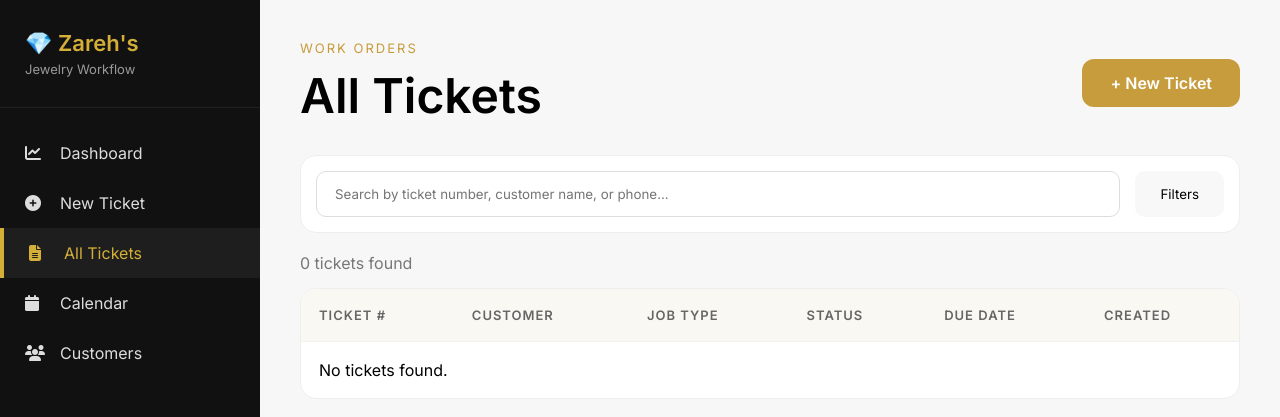
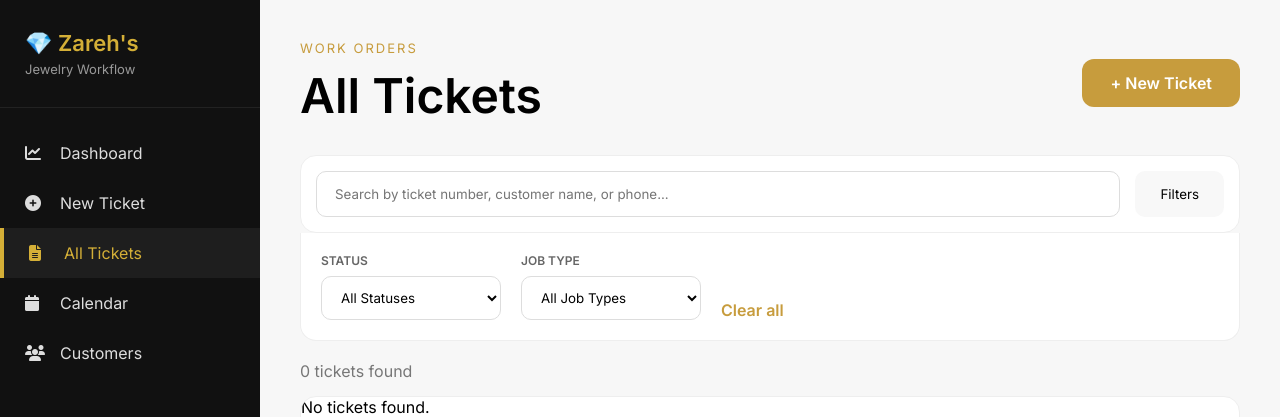
Before and after one commit to Hannah-Xiang/Jewelry-Working-Flow-System, a Django app: page /tickets/ in a window 1280 px wide. Shown: the top 417 px of the page. Run offline with Django 5.2, Linux system fonts and the light colour scheme; data that the repository does not hold is empty.

Commit message:
ALL TICKETS SEARCH

```diff
--- a/core/templates/core/all_tickets.html
+++ b/core/templates/core/all_tickets.html
@@ -24,12 +24,15 @@
 
 <form method="GET">
 
+<form id="filterForm" method="GET">
+
     <div class="search-card">
 
         <div class="search-box">
 
             <input
                 type="text"
+                id="searchInput"
                 name="search"
                 value="{{ search }}"
                 placeholder="Search by ticket number, customer name, or phone..."
@@ -49,10 +52,20 @@
 
     <div
         id="filterPanel"
-    style="display:none;margin-bottom:20px;"
+        class="filter-panel"
+        {% if selected_status or selected_job_type %}
+        style="display:block;"
+        {% endif %}
     >
 
-    <select name="status">
+        <div class="filter-group">
+
+            <label>Status</label>
+
+            <select
+                id="statusFilter"
+                name="status"
+            >
 
                 <option value="">
                     All Statuses
@@ -73,7 +86,16 @@
 
             </select>
 
-    <select name="job_type">
+        </div>
+
+        <div class="filter-group">
+
+            <label>Job Type</label>
+
+            <select
+                id="jobTypeFilter"
+                name="job_type"
+            >
 
                 <option value="">
                     All Job Types
@@ -94,21 +116,24 @@
 
             </select>
 
-    <button type="submit">
-        Apply
-    </button>
+        </div>
 
-    <a href="{% url 'all_tickets' %}">
-        Clear
+        <a
+            href="{% url 'all_tickets' %}"
+            class="clear-link"
+        >
+            Clear all
         </a>
 
     </div>
 
 </form>
 
+</form>
+
 <!-- Count -->
 
-<div class="ticket-count">
+<div class="ticket-count" id="ticketCount">
     {{ ticket_count }} tickets found
 </div>
 
@@ -131,7 +156,7 @@
 
         </thead>
 
-        <tbody>
+        <tbody id="ticketTableBody>
 
 {% for ticket in tickets %}
 
@@ -370,8 +395,212 @@
 
 }
 
+.filter-panel{
+
+    display:none;
+
+    background:white;
+
+    border:1px solid #eee;
+
+    border-top:none;
+
+    border-radius:0 0 16px 16px;
+
+    padding:20px;
+
+    margin-top:-20px;
+
+    margin-bottom:20px;
+
+    display:flex;
+
+    align-items:flex-end;
+
+    gap:20px;
+
+    flex-wrap:wrap;
+}
+
+.filter-group{
+    display:flex;
+    flex-direction:column;
+    gap:8px;
+}
+
+.filter-group label{
+    font-size:12px;
+    font-weight:600;
+    color:#666;
+    text-transform:uppercase;
+}
+
+.filter-group select{
+
+    min-width:180px;
+
+    padding:12px 15px;
+
+    border:1px solid #ddd;
+
+    border-radius:10px;
+
+    background:white;
+}
+
+.clear-link{
+
+    color:#c79c3d;
+
+    text-decoration:none;
+
+    font-weight:600;
+}
+
 
 
 </style>
 
+<script>
+
+const searchInput =
+    document.getElementById(
+        "searchInput"
+    );
+
+const statusFilter =
+    document.getElementById(
+        "statusFilter"
+    );
+
+const jobTypeFilter =
+    document.getElementById(
+        "jobTypeFilter"
+    );
+
+let typingTimer;
+
+function loadTickets(){
+
+    const search =
+        searchInput.value;
+
+    const status =
+        statusFilter.value;
+
+    const jobType =
+        jobTypeFilter.value;
+
+    fetch(
+
+        `/tickets/search/?search=${encodeURIComponent(search)}&status=${status}&job_type=${jobType}`
+
+    )
+
+    .then(
+        response => response.json()
+    )
+
+    .then(data => {
+
+        const tbody =
+            document.getElementById(
+                "ticketTableBody"
+            );
+
+        tbody.innerHTML = "";
+
+        document.getElementById(
+            "ticketCount"
+        ).innerText =
+            data.count +
+            " tickets found";
+
+        data.tickets.forEach(ticket => {
+
+            tbody.innerHTML += `
+
+<tr>
+
+<td class="ticket-number">
+${ticket.ticket_number}
+</td>
+
+<td>
+<strong>
+${ticket.customer}
+</strong>
+<br>
+<span class="phone">
+${ticket.phone}
+</span>
+</td>
+
+<td>
+${ticket.job_type}
+</td>
+
+<td>
+
+<span
+class="badge"
+style="
+background:${ticket.status_color}20;
+color:${ticket.status_color};
+"
+>
+
+${ticket.status}
+
+</span>
+
+</td>
+
+<td>
+${ticket.due_date}
+</td>
+
+<td>
+${ticket.created_date}
+</td>
+
+</tr>
+
+`;
+
+        });
+
+    });
+
+}
+
+searchInput.addEventListener(
+    "input",
+    function(){
+
+        clearTimeout(
+            typingTimer
+        );
+
+        typingTimer =
+            setTimeout(
+                loadTickets,
+                300
+            );
+
+    }
+);
+
+statusFilter.addEventListener(
+    "change",
+    loadTickets
+);
+
+jobTypeFilter.addEventListener(
+    "change",
+    loadTickets
+);
+
+</script>
+
 {% endblock %}
--- a/core/views.py
+++ b/core/views.py
@@ -2,6 +2,8 @@ from django.shortcuts import render
 from .models import Status, Ticket, JobType, Customer
 from datetime import timedelta
 from django.utils import timezone
+from django.db.models import Q
+from django.http import JsonResponse
 
 
 
@@ -151,6 +153,89 @@ def all_tickets(request):
         context
     )
 
+
+def ticket_search(request):
+
+    search = request.GET.get('search', '')
+    status = request.GET.get('status', '')
+    job_type = request.GET.get('job_type', '')
+
+    tickets = Ticket.objects.select_related(
+        'customer',
+        'job_type',
+        'status'
+    ).order_by('-created_date')
+
+    if search:
+
+        tickets = tickets.filter(
+
+            Q(ticket_number__icontains=search)
+
+            |
+
+            Q(customer__name__icontains=search)
+
+            |
+
+            Q(customer__phone__icontains=search)
+
+        )
+
+    if status:
+
+        tickets = tickets.filter(
+            status_id=status
+        )
+
+    if job_type:
+
+        tickets = tickets.filter(
+            job_type_id=job_type
+        )
+
+    data = []
+
+    for ticket in tickets:
+
+        data.append({
+
+            "ticket_number":
+                ticket.ticket_number,
+
+            "customer":
+                ticket.customer.name,
+
+            "phone":
+                ticket.customer.phone,
+
+            "job_type":
+                ticket.job_type.type,
+
+            "status":
+                ticket.status.status,
+
+            "status_color":
+                ticket.status.color,
+
+            "due_date":
+                ticket.due_date.strftime(
+                    "%b %d, %Y"
+                ),
+
+            "created_date":
+                ticket.created_date.strftime(
+                    "%b %d, %Y"
+                )
+
+        })
+
+    return JsonResponse({
+        "tickets": data,
+        "count": len(data)
+    })
+
+
 def calendar(request):
     return render(request, 'core/calendar.html')
 
```
Lines whose indentation alone changed are shown as unchanged.
